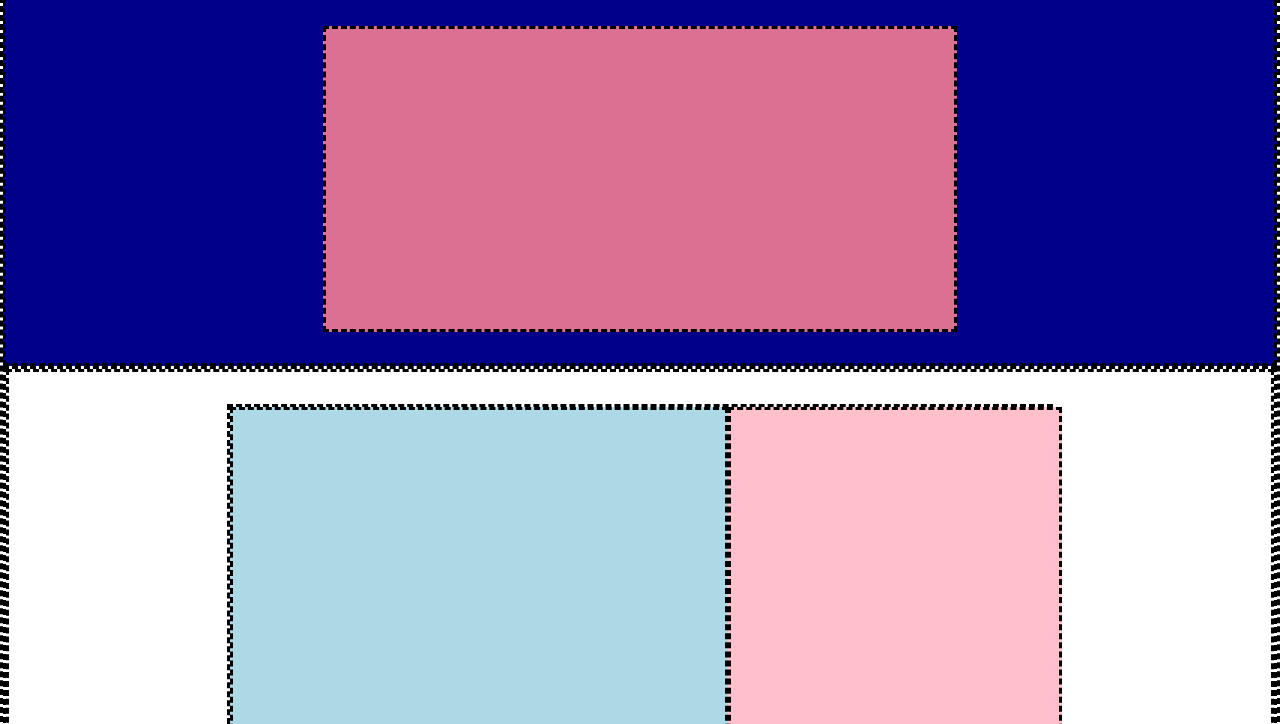
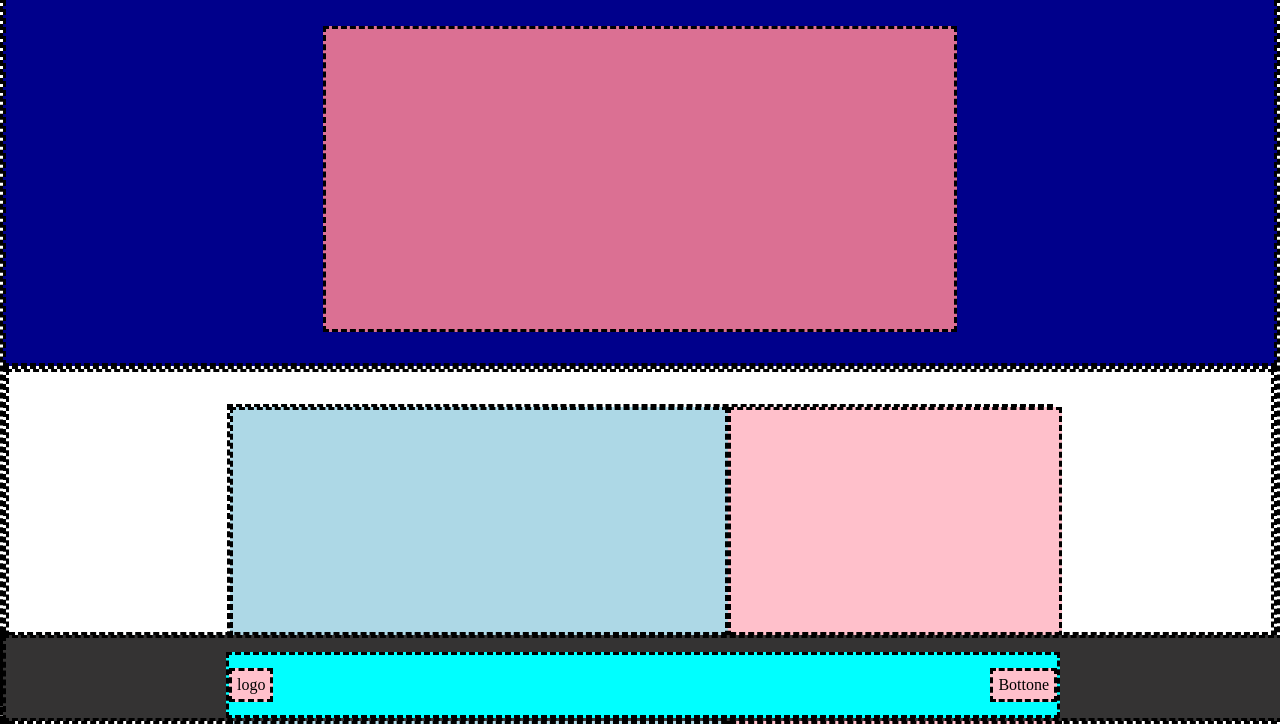
Before and after one commit to RosyPetrella/htmlcss-struttura-discord, a plain HTML site: page index.html in a window 1280 px wide. Shown: the part 76-800 px from the top of the page. Drawn offline with Linux system fonts and the light colour scheme.

Commit message:
Add footer

```diff
--- a/index.html
+++ b/index.html
@@ -64,6 +64,13 @@
       </div>
     </main>
 
-    <footer></footer>
+    <footer>
+      <div class="bottom">
+        <div class="bottom-bar">
+          <div id="bm-logo">logo</div>
+          <div id="bm-btn">Bottone</div>
+        </div>
+      </div>
+    </footer>
   </body>
 </html>
--- a/style.css
+++ b/style.css
@@ -103,21 +103,21 @@ main {
 #invite_only {
     display: flex;
     width: 65%;
-    min-height: 350px;
+    min-height: 400px;
     margin: 2.5% 0;
 }
 
 #community {
     display: flex;
     width: 65%;
-    min-height: 350px;
+    min-height: 400px;
     margin: 2.5% 0;
 }
 
 #fandom {
     display: flex;
     width: 65%;
-    min-height: 350px;
+    min-height: 400px;
     margin: 2.5% 0;
 }
 
@@ -141,7 +141,7 @@ main {
 .table {
     display: flex;
     width: 65%;
-    min-height: 350px;
+    min-height: 450px;
     margin: 1% 0 2.5% 0;
 
     .big-table-part {
@@ -154,3 +154,42 @@ main {
         background-color: aquamarine;
     }
 }
+
+/* Footer */
+
+footer {
+    position:fixed;
+    left:0px;
+    bottom:0px;
+    width:100%;
+
+    .bottom {
+        background-color: rgb(52, 51, 51);
+        display: flex;
+        justify-content: center;
+        align-items: flex-end;
+        min-height: 80px;
+
+        .bottom-bar{
+            display: flex;
+            background-color: aqua;
+            justify-content: space-between;
+            align-items: center;
+            height: 60px;
+            width: 65%;
+        }
+
+        #bm-logo {
+            background-color: pink;
+            padding: 5px;
+        }
+
+        #bm-btn {
+            background-color: pink;
+            padding: 5px;
+        }
+    }
+
+
+
+}
```
